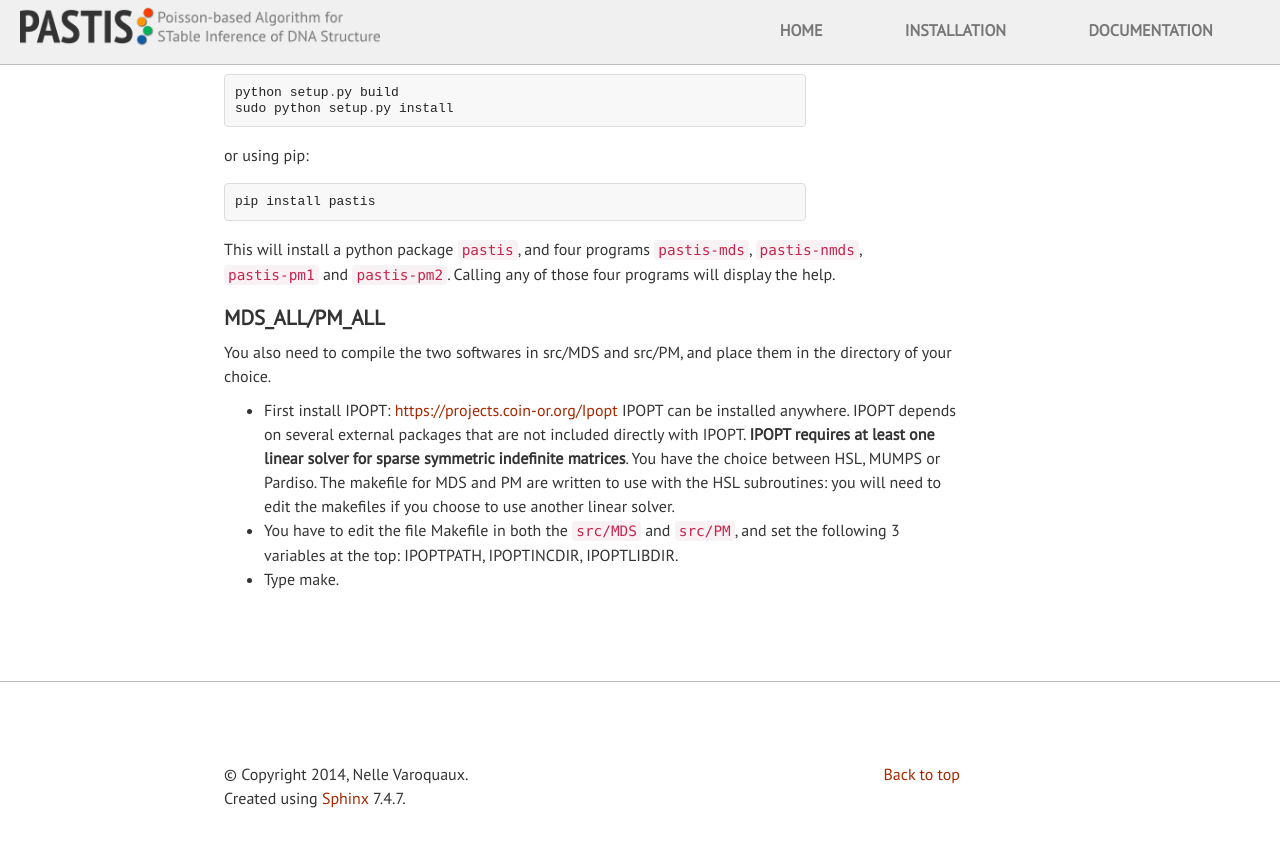
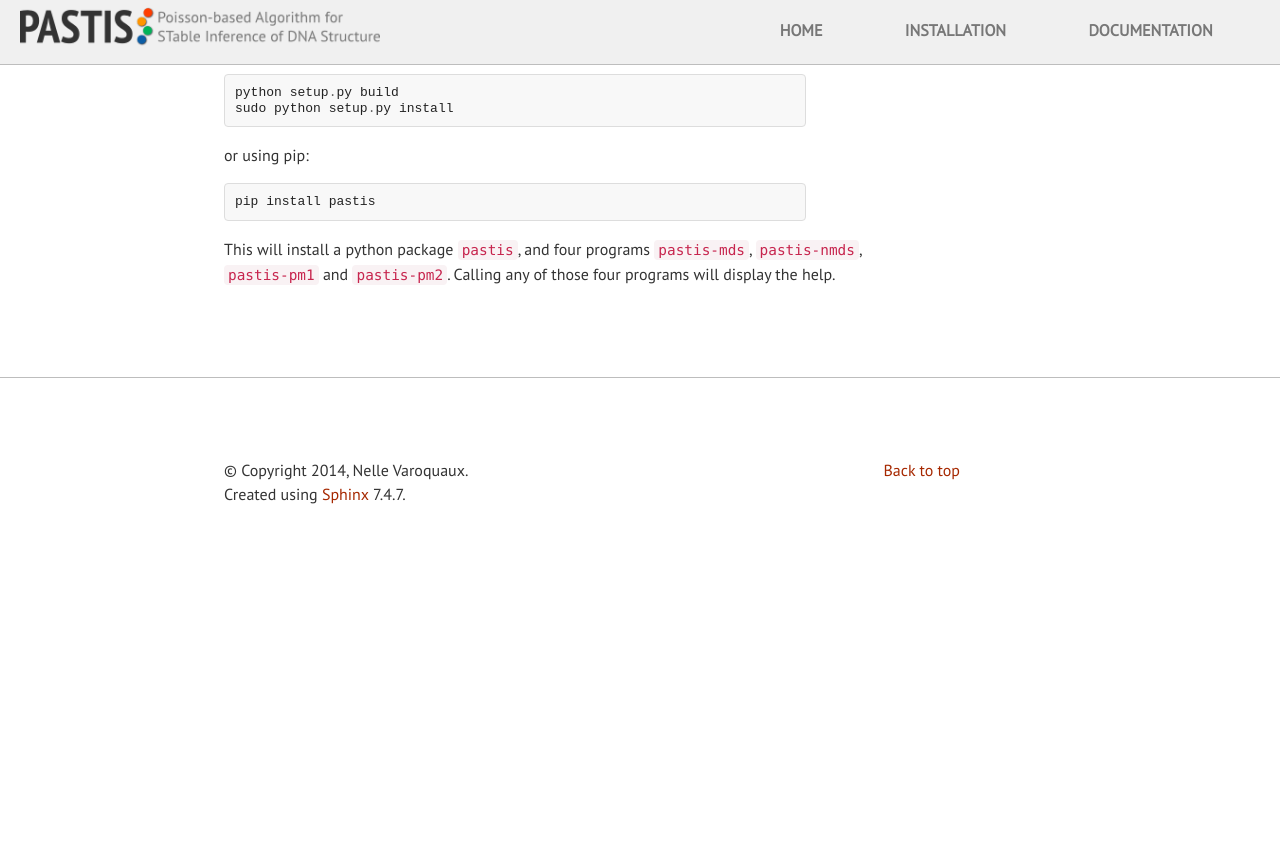
Before and after one commit to hiclib/pastis, a Sphinx documentation site: the page built from doc/install.rst, in a window 1280 px wide and 900 px high, scrolled down 796 px. Shown: the top 847 px of the window. Built offline with Sphinx 7.4.7, drawn with Linux system fonts in a browser that asks for light colours; formulas are drawn with MathJax 3; pages that are not in the unit, such as notebooks, are missing from menus; after the commit the page ends 1392 px from its top, so only the background shows below that.

Commit message:
DOC updating installation docs

```diff
--- a/doc/install.rst
+++ b/doc/install.rst
@@ -48,22 +48,3 @@ or using pip::
 This will install a python package ``pastis``, and four programs ``pastis-mds``,
 ``pastis-nmds``, ``pastis-pm1`` and ``pastis-pm2``. Calling any of those four
 programs will display the help.
-
-
-MDS_all/PM_all
-==============
-
-You also need to compile the two softwares in src/MDS and src/PM, and place
-them in the directory of your choice.
-
-- First install IPOPT: https://projects.coin-or.org/Ipopt IPOPT can be
-  installed anywhere. IPOPT depends on several external packages that are not
-  included directly with IPOPT. **IPOPT requires at least one linear solver
-  for sparse symmetric indefinite matrices**. You have the choice between HSL,
-  MUMPS or Pardiso. The makefile for MDS and PM are written to use with the
-  HSL subroutines: you will need to edit the makefiles if you choose to use
-  another linear solver.
-- You have to edit the file Makefile in both the ``src/MDS`` and ``src/PM``,
-  and set the following 3 variables at the top: IPOPTPATH, IPOPTINCDIR,
-  IPOPTLIBDIR.
-- Type make.
```
